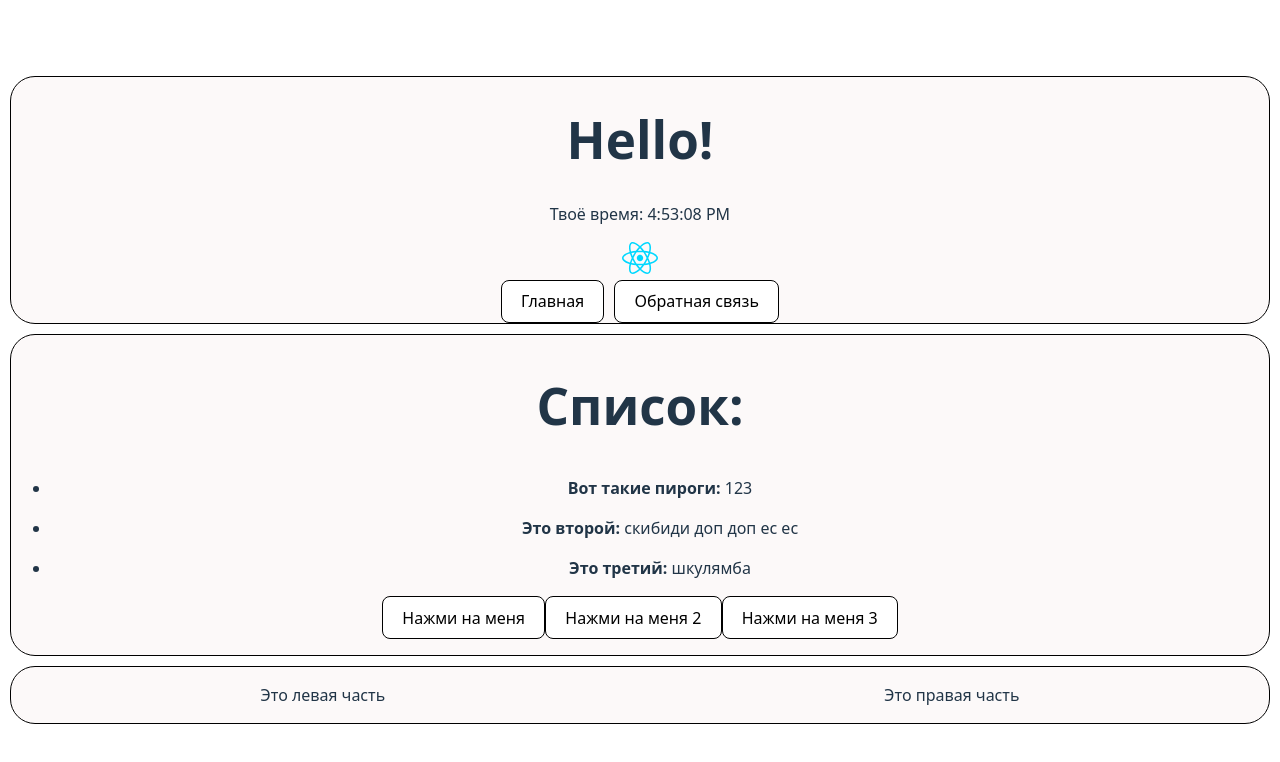
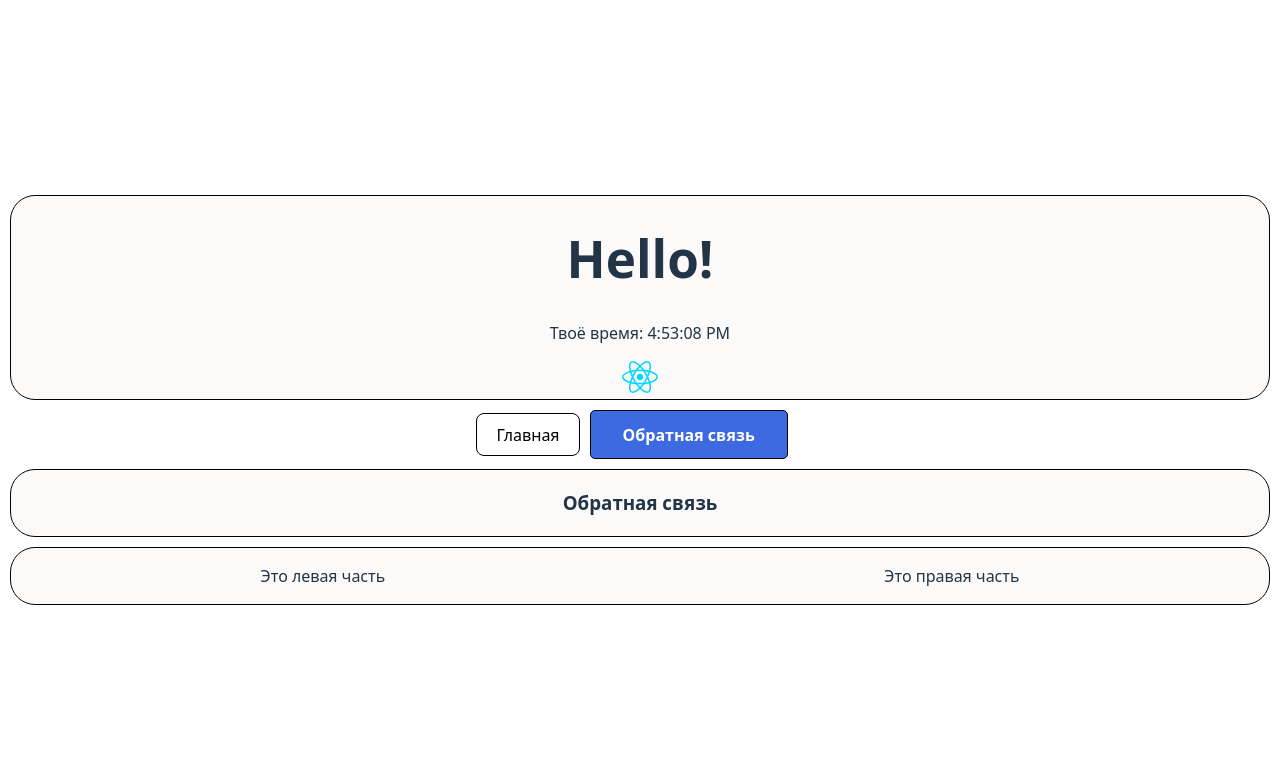
Before and after one commit to veyyr2/website-react, a React (Vite) app in the folder react-intro-lesson/: page / in a window 1280 px wide. Shown: the top 762 px of the page. Built offline with nearby package versions, Linux system fonts and the light colour scheme.

Commit message:
change pages

```diff
--- a/react-intro-lesson/src/App.jsx
+++ b/react-intro-lesson/src/App.jsx
@@ -1,22 +1,27 @@
 import './App.scss'; // стили
+import { useState } from 'react';
 import Header from './components/Header'; // компонент Хидер
 import Footer from './components/Footer'; // компонент футер
-// import TabsSection from './components/TabsSection'; // компонент секция с кнопками переключения страниц
+import TabsSection from './components/TabsSection';
 import MainSection from './components/MainSection'; // компонент контента главной страницы
 import FeedbackSection from './components/FeedbackSection'; // компонент контента фидбека
 
 export default function App() {
-
+    const [tab, setTab] = useState('feedback');
 
     return (
         <>
             <Header />
+            <TabsSection active={tab} onChange={(current) => setTab(current)} />
 
             <main>
-                <MainSection/>
+                {/* если нажали главная страница */}
+                {tab === 'main' && <MainSection />}
+                {/* если нажали обратная связь */}
+                {tab === 'feedback' && <FeedbackSection />}
             </main>
 
-            <Footer/>
+            <Footer />
         </>
     )
 }
--- a/react-intro-lesson/src/components/Header.jsx
+++ b/react-intro-lesson/src/components/Header.jsx
@@ -1,5 +1,4 @@
 import logo from '../assets/react.svg';
-import TabsSection from './TabsSection'; // компонент секция с кнопками переключения страниц
 import { useState } from 'react'; // это хук для динамики состояний элементов
 
 export default function Header() {
@@ -14,7 +13,6 @@
             <h1>Hello!</h1>
             <p>Твоё время: {timeNow.toLocaleTimeString()}</p>
             <img src={logo} alt="" />
-            <TabsSection/>
         </header>
     );
 }
--- a/react-intro-lesson/src/components/MainSection.jsx
+++ b/react-intro-lesson/src/components/MainSection.jsx
@@ -40,6 +40,7 @@
                 </Button>
             ))}
 
+            {/* Вывести контент от нажатой кнопки */}
             <p>{contentType}</p>
         </>
     )
--- a/react-intro-lesson/src/components/TabsSection.jsx
+++ b/react-intro-lesson/src/components/TabsSection.jsx
@@ -1,11 +1,20 @@
-import Button from './Button'; // компонент кнопка, куда можно поместить текст
+import Button from './Button' // компонент кнопка, куда можно поместить текст
 
-export default function TabsSection() {
-
+export default function TabsSection({ active, onChange }) {
     return (
-        <section className='container-nav-buttons'>
-            <Button>Главная</Button>
-            <Button>Обратная связь</Button>
+        <section className="container-nav-buttons">
+            <Button
+                onClick={() => onChange('main')}
+                isActive={active == 'main'}
+            >
+                Главная
+            </Button>
+            <Button
+                onClick={() => onChange('feedback')}
+                isActive={active == 'feedback'}
+            >
+                Обратная связь
+            </Button>
         </section>
     )
 }
```
